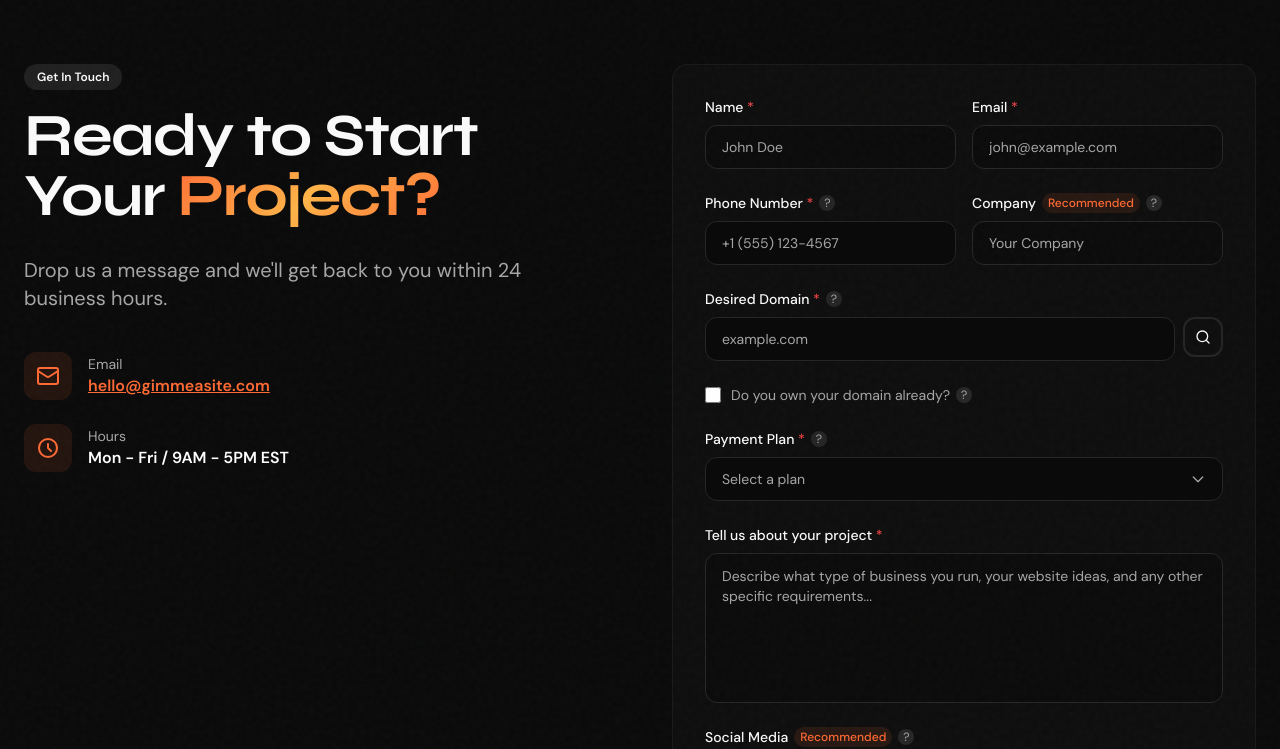
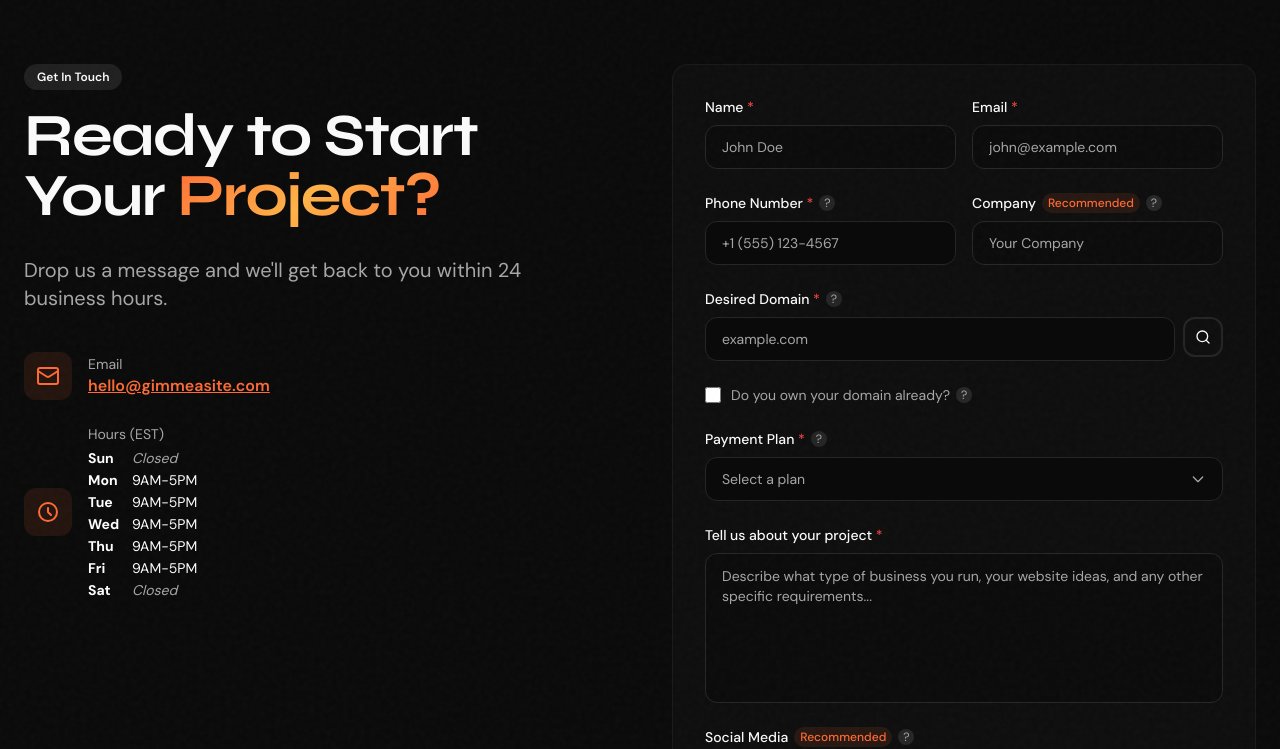
Before and after one commit to matrixfrr/GimmeASite, a Next.js app: page / in a window 1280 px wide. Shown: the part 4520-5269 px from the top of the page. Built offline with nearby package versions, Linux system fonts and the light colour scheme.

Commit message:
Remove Free Draft perk, swap annual perks, update hours to day-by-day schedule

```diff
--- a/src/app/page.tsx
+++ b/src/app/page.tsx
@@ -525,7 +525,6 @@ function PricingSection({ onOpenPayment }: { onOpenPayment: (plan: "one-time" |
         "Custom Design",
         "SSL + Security Integration",
         "Performance Optimization",
-        "Free Draft Before Payment",
         "3 Total Revisions",
       ],
       popular: false,
@@ -640,7 +639,7 @@ function PricingSection({ onOpenPayment }: { onOpenPayment: (plan: "one-time" |
               {plan.features.length > 0 || plan.name === "Monthly" ? (
                 <div className="space-y-3 mb-8">
                   {(plan.name === "Monthly" && monthlyBilling === "annual"
-                    ? [...plan.features.filter((f: string) => !["Advanced Security", "Priority Ongoing Support", "Analytics Dashboard", "2 Revisions Per Month"].includes(f)), "Unlimited Revisions", "__sub__Full Redesigns", "Real-Time Analytics", "Subdomain Configuration"]
+                    ? [...plan.features.filter((f: string) => !["Advanced Security", "Priority Ongoing Support", "Analytics Dashboard", "2 Revisions Per Month"].includes(f)), "Unlimited Revisions", "__sub__Full Redesigns", "Subdomain Configuration", "Real-Time Analytics"]
                     : plan.features
                   ).map((feature: string) => (
                     feature.startsWith("__sub__") ? (
@@ -1182,8 +1181,25 @@ function ContactSection({ onSuccess }: { onSuccess?: () => void }) {
                   </svg>
                 </div>
                 <div>
-                  <div className="text-sm text-muted-foreground">Hours</div>
-                  <div className="font-semibold text-white">Mon - Fri / 9AM - 5PM EST</div>
+                  <div className="text-sm text-muted-foreground">Hours (EST)</div>
+                  <div className="mt-1 space-y-0.5 text-sm">
+                    {[
+                      { day: "Sun", hours: "Closed" },
+                      { day: "Mon", hours: "9AM-5PM" },
+                      { day: "Tue", hours: "9AM-5PM" },
+                      { day: "Wed", hours: "9AM-5PM" },
+                      { day: "Thu", hours: "9AM-5PM" },
+                      { day: "Fri", hours: "9AM-5PM" },
+                      { day: "Sat", hours: "Closed" },
+                    ].map(({ day, hours }) => (
+                      <div key={day} className="flex gap-3">
+                        <span className="font-bold text-white w-8">{day}</span>
+                        {hours === "Closed"
+                          ? <span className="text-muted-foreground italic">{hours}</span>
+                          : <span className="text-white">{hours}</span>}
+                      </div>
+                    ))}
+                  </div>
                 </div>
               </div>
             </div>
```
